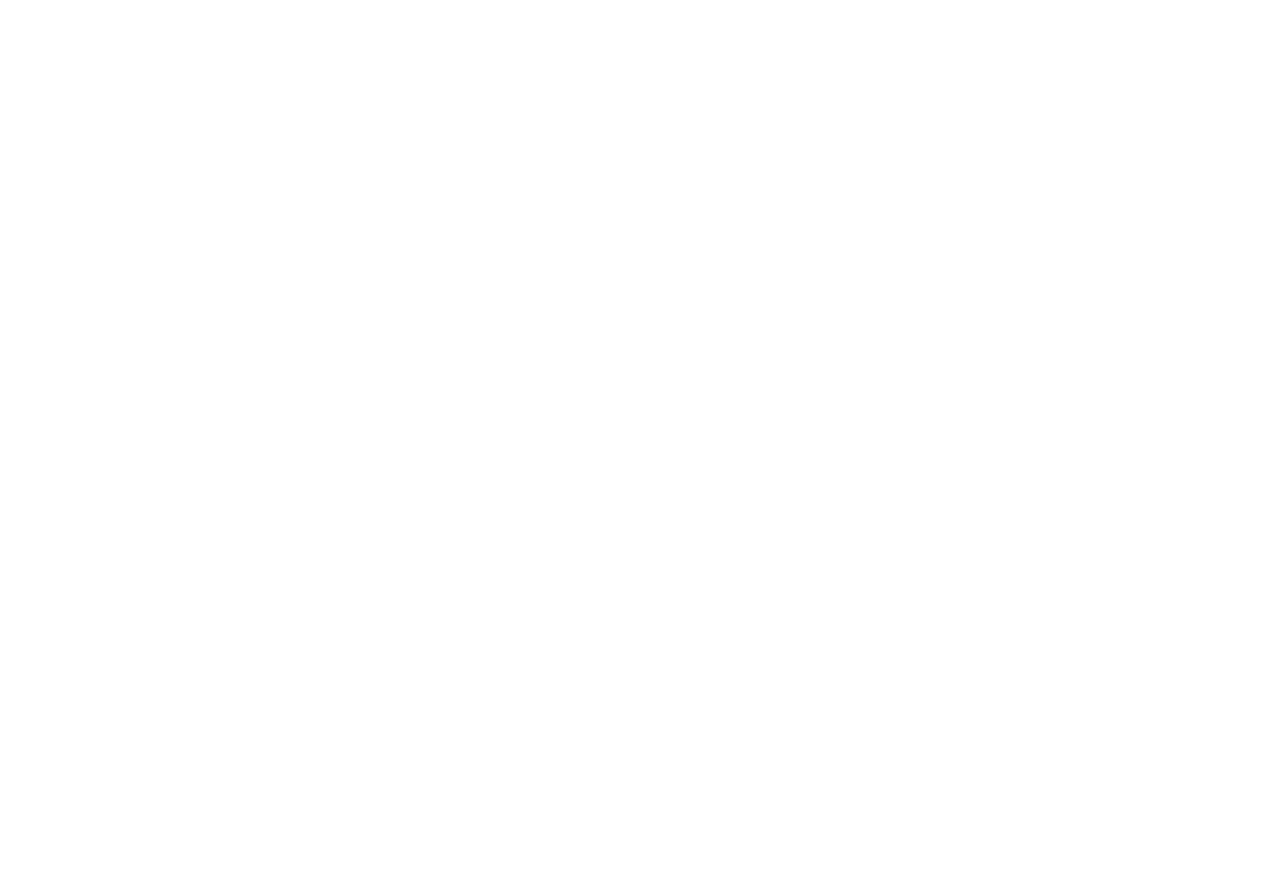
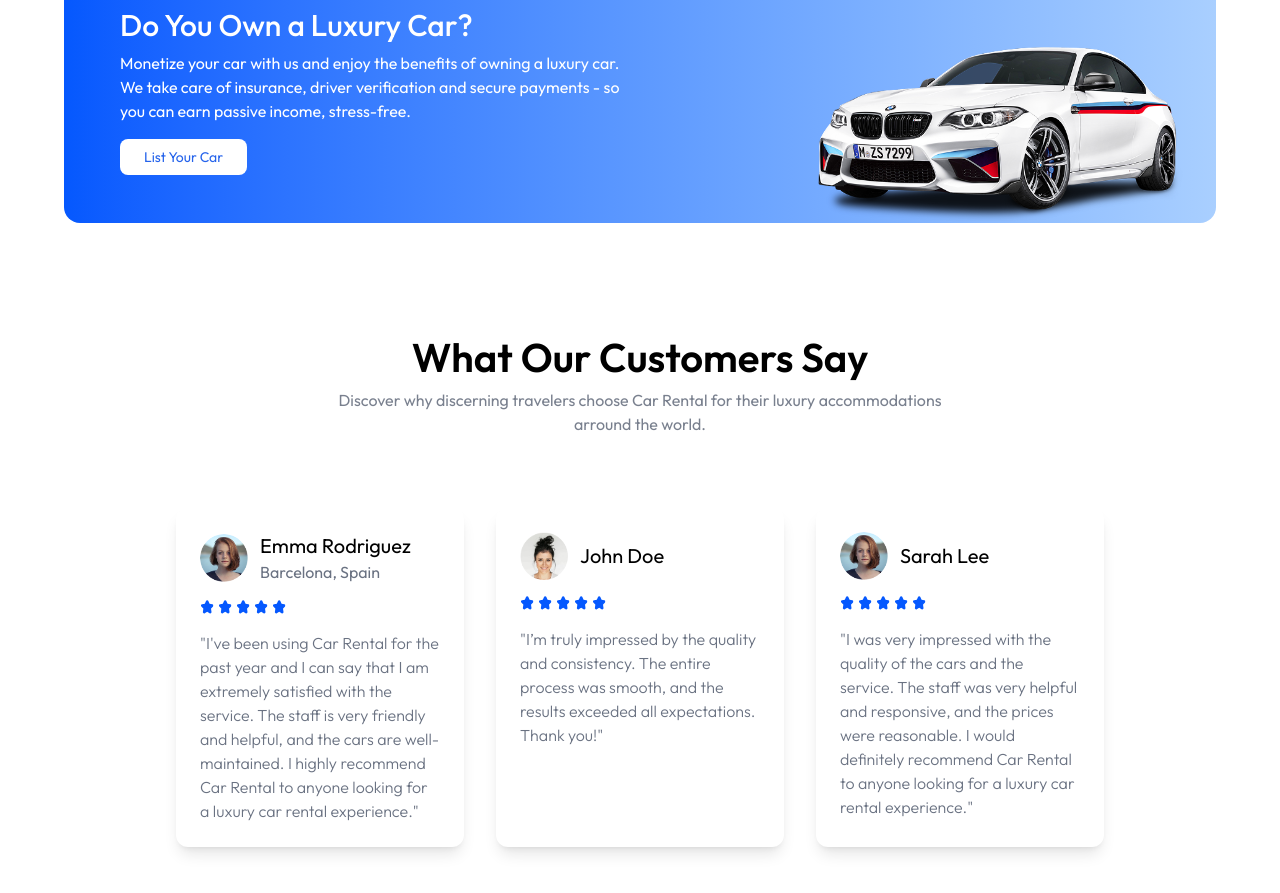
Before and after one commit to Faizululum/car-rental, a React (Vite) app in the folder client/: page / in a window 1280 px wide. Shown: the part 2000-2893 px from the top of the page. Before the commit the page ends 1967 px from the top, so only its background shows below. Built offline with nearby package versions, Linux system fonts and the light colour scheme.

Commit message:
feat: create Testimonials Section

```diff
--- /dev/null
+++ b/client/src/components/Testimonial.jsx
@@ -0,0 +1,76 @@
+import React from "react";
+import Title from "./Title";
+import { assets } from "../assets/assets";
+
+const Testimonial = () => {
+  const testimonials = [
+    {
+      name: "Emma Rodriguez",
+      location: "Barcelona, Spain",
+      image: assets.testimonial_image_1,
+      rating: 5,
+      testimonial:
+        "I've been using Car Rental for the past year and I can say that I am extremely satisfied with the service. The staff is very friendly and helpful, and the cars are well-maintained. I highly recommend Car Rental to anyone looking for a luxury car rental experience.",
+    },
+    {
+      name: "John Doe",
+      address: "New York, USA",
+      image:
+        assets.testimonial_image_2,
+      rating: 4,
+      testimonial:
+        "I’m truly impressed by the quality and consistency. The entire process was smooth, and the results exceeded all expectations. Thank you!",
+    },
+    {
+      name: "Sarah Lee",
+      address: "London, UK",
+      image:
+        assets.testimonial_image_1,
+      rating: 4,
+      testimonial:
+        "I was very impressed with the quality of the cars and the service. The staff was very helpful and responsive, and the prices were reasonable. I would definitely recommend Car Rental to anyone looking for a luxury car rental experience.",
+    },
+  ];
+
+  return (
+    <div className="py-28 px-6 md:px-16 lg:px-24 xl:px-44">
+      <Title
+        title="What Our Customers Say"
+        subTitle="Discover why discerning travelers choose Car Rental for their luxury accommodations arround the world."
+      />
+
+      <div className="grid grid-cols-1 sm:grid-cols-2 lg:grid-cols-3 gap-8 mt-18">
+        {testimonials.map((testimonial, index) => (
+          <div
+            key={index}
+            className="bg-white p-6 rounded-xl shadow-lg hover:-translate-y-1 transition-all duration-500"
+          >
+            <div className="flex items-center gap-3">
+              <img
+                className="w-12 h-12 rounded-full"
+                src={testimonial.image}
+                alt={testimonial.name}
+              />
+              <div>
+                <p className="text-xl">{testimonial.name}</p>
+                <p className="text-gray-500">{testimonial.location}</p>
+              </div>
+            </div>
+            <div className="flex items-center gap-1 mt-4">
+              {Array(5)
+                .fill(0)
+                .map((_, index) => (
+                    <img src={assets.star_icon} alt="star icon" key={index} />
+                ))}
+            </div>
+            <p className="text-gray-500 max-w-90 mt-4 font-light">
+              "{testimonial.testimonial}"
+            </p>
+          </div>
+        ))}
+      </div>
+    </div>
+  );
+};
+
+export default Testimonial;
--- a/client/src/pages/Home.jsx
+++ b/client/src/pages/Home.jsx
@@ -1,12 +1,16 @@
 import React from 'react'
 import Hero from '../components/Hero'
 import FeaturedSection from '../components/FeaturedSection'
+import Banner from '../components/Banner'
+import Testimonial from '../components/Testimonial'
 
 const Home = () => {
   return (
     <>
       <Hero />
       <FeaturedSection />
+      <Banner />
+      <Testimonial />
     </>
   )
 }
```
